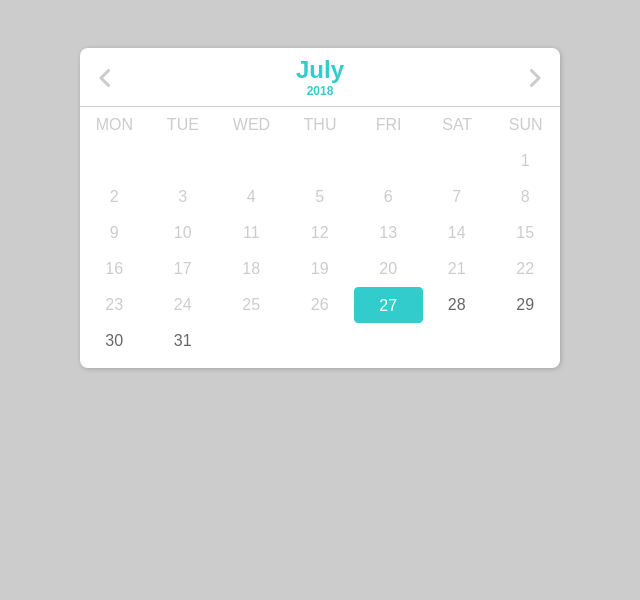
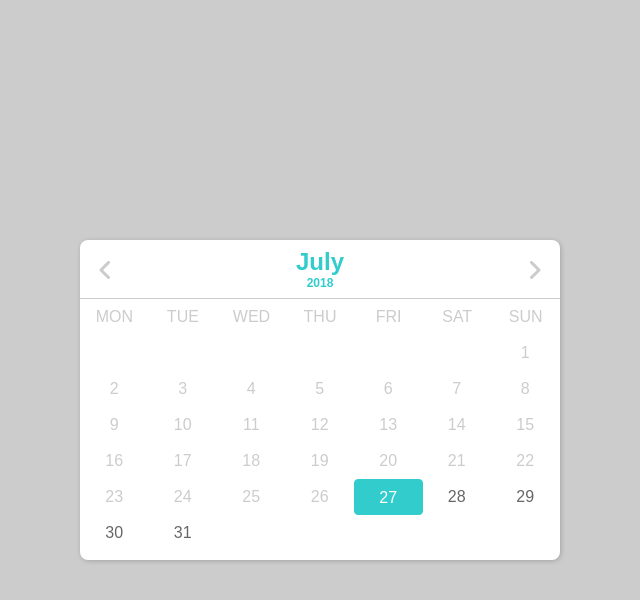
Before and after one commit to shencss/FrontEndDemo, a plain HTML site: page 自定义日历/index.html in a window 1280 px wide. Shown: the whole page, without its empty margins (320-960 px from the left). Drawn offline with Linux system fonts and the light colour scheme.

Commit message:
自定义日历
调整样式

```diff
--- a/自定义日历/style.css
+++ b/自定义日历/style.css
@@ -14,7 +14,10 @@ body {
 }
 
 .calendar {
-	margin: 48px auto;
+	position: absolute;
+	top: 50%;
+	left: 50%;
+	transform: translate(-50%,-50%);
 	width: 480px;
 	height: 320px;
 	background-color: #FFF;
```
